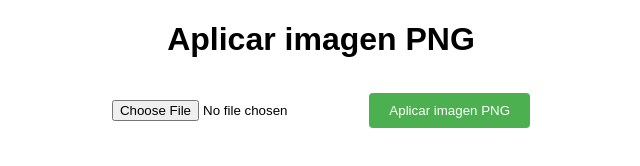
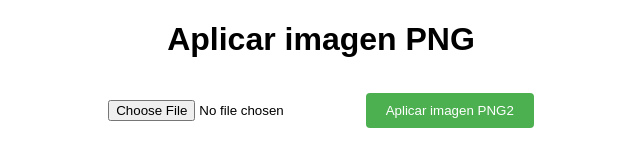
Before and after one commit to johntx/johntx.github.io, a plain HTML site: page index.html in a window 1280 px wide. Shown: the full height of the page, 319-959 px from the left. Drawn offline with Linux system fonts and the light colour scheme.

Commit message:
Update index.html

```diff
--- a/index.html
+++ b/index.html
@@ -35,7 +35,7 @@
 	<h1>Aplicar imagen PNG</h1>
 
 	<input type="file" id="fileInput">
-	<button id="applyButton">Aplicar imagen PNG</button>
+	<button id="applyButton">Aplicar imagen PNG2</button>
 
 	<div id="imageContainer"></div>
 
@@ -72,22 +72,29 @@
 
 		// Escuchamos el evento 'click' del botón 'Aplicar imagen PNG'
 		applyButton.addEventListener('click', () => {
+			// Creamos un canvas para manipular las imágenes
 			const canvas = document.createElement('canvas');
 			const context = canvas.getContext('2d');
+
+			// Ajustamos el tamaño del canvas al de la imagen seleccionada
 			canvas.width = pngImage.width;
 			canvas.height = pngImage.height;
 
-  // Dibujamos primero la imagen en formato PNG y luego la imagen subida por el usuario
-  context.drawImage(pngImage, 0, 0);
+			// Obtenemos la imagen seleccionada y la dibujamos encima de la imagen PNG
 			const selectedImage = imageContainer.querySelector('img');
 			context.drawImage(selectedImage, 0, 0);
 
+			// Dibujamos la imagen PNG en el canvas
+			context.drawImage(pngImage, 0, 0);
+
+			// Creamos un objeto Image para mostrar el resultado
 			const resultImage = new Image();
 			resultImage.src = canvas.toDataURL();
+
+			// Vaciamos el contenedor de imágenes y mostramos el resultado
 			imageContainer.innerHTML = '';
 			imageContainer.appendChild(resultImage);
 		});
-
 	</script>
 </body>
 </html
```
Lines whose indentation alone changed are shown as unchanged.
